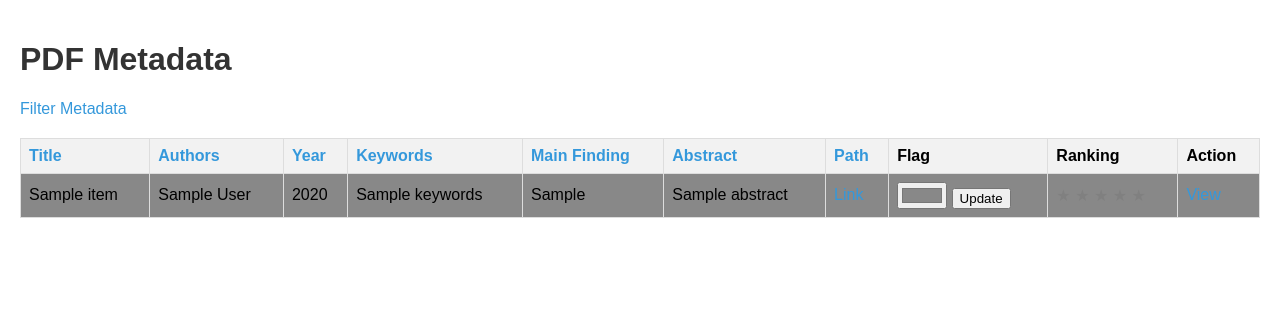
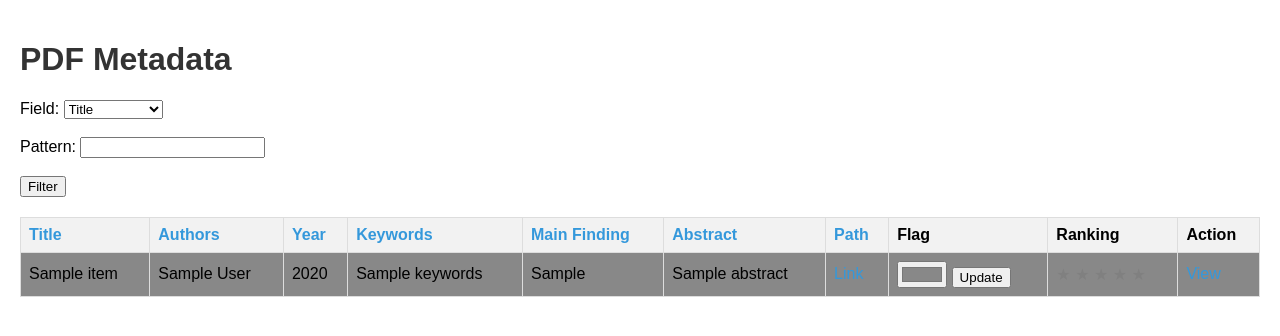
Before and after one commit to mlionello/MySciLibManager_via_OpenAI, a Flask app: template templates/index.html in a window 1280 px wide. Shown: the top 336 px of the page. Run offline with Flask 3, Linux system fonts and the light colour scheme; the template is opened without the code that fills it: most values are stand-ins (such as "Sample title", 1, 10 or a date in 2020); parts of the project's set-up code (start-up, migrations or seed data) failed here and were passed over.

Commit message:
filter in index.html

```diff
--- a/app.py
+++ b/app.py
@@ -1,17 +1,22 @@
 from flask import Flask, render_template, request, redirect, url_for
-from database import create_database_from_csv, query_metadata, get_metadata_by_id, filter_metadata, order_metadata, update_color_flag, update_ranking
+from database import create_database_from_csv, query_metadata, get_metadata_by_id, filter_metadata, order_metadata, update_color_flag, update_star_ranking
 import argparse
 import os
 
 app = Flask(__name__)
 db_file = 'metadata.db'  # Default database file
 
-@app.route('/')
+@app.route('/', methods=['GET', 'POST'])
 def index():
-    order_by = request.args.get('order_by', 'id')
-    order_dir = request.args.get('order_dir', 'ASC')
-    metadata = order_metadata(order_by, order_dir, db_file)
-    return render_template('index.html', metadata=metadata, order_by=order_by, order_dir=order_dir)
+    if request.method == 'POST':
+        field = request.form['field']
+        pattern = request.form['pattern']
+        metadata = filter_metadata(field, pattern, db_file)
+    else:
+        order_by = request.args.get('order_by', 'id')
+        order_dir = request.args.get('order_dir', 'ASC')
+        metadata = order_metadata(order_by, order_dir, db_file)
+    return render_template('index.html', metadata=metadata)
 
 @app.route('/view/<int:metadata_id>')
 def view(metadata_id):
@@ -19,15 +24,6 @@ def view(metadata_id):
     if metadata is None:
         return "Metadata not found!", 404
     return render_template('view.html', metadata=metadata)
-
-@app.route('/filter', methods=['GET', 'POST'])
-def filter():
-    if request.method == 'POST':
-        field = request.form['field']
-        pattern = request.form['pattern']
-        metadata = filter_metadata(field, pattern, db_file)
-        return render_template('index.html', metadata=metadata)
-    return render_template('filter.html')
 
 @app.route('/update_flag', methods=['POST'])
 def update_flag():
@@ -40,7 +36,7 @@ def update_flag():
 def update_ranking():
     metadata_id = request.form['metadata_id']
     ranking = request.form['ranking']
-    update_ranking(metadata_id, ranking, db_file)
+    update_star_ranking(metadata_id, ranking, db_file)
     return redirect(url_for('index'))
 
 if __name__ == '__main__':
--- a/database.py
+++ b/database.py
@@ -63,7 +63,7 @@ def update_color_flag(metadata_id, color_flag, db_name='metadata.db'):
     conn.commit()
     conn.close()
 
-def update_ranking(metadata_id, ranking, db_name='metadata.db'):
+def update_star_ranking(metadata_id, ranking, db_name='metadata.db'):
     conn = get_db_connection(db_name)
     conn.execute('UPDATE pdf_metadata SET ranking = ? WHERE id = ?', (ranking, metadata_id))
     conn.commit()
--- a/templates/index.html
+++ b/templates/index.html
@@ -14,7 +14,22 @@
 </head>
 <body>
     <h1>PDF Metadata</h1>
-    <a href="{{ url_for('filter') }}">Filter Metadata</a>
+    <form method="POST">
+        <label for="field">Field:</label>
+        <select name="field" id="field">
+            <option value="title">Title</option>
+            <option value="authors">Authors</option>
+            <option value="year">Year</option>
+            <option value="keywords">Keywords</option>
+            <option value="main_finding">Main Finding</option>
+            <option value="abstract">Abstract</option>
+        </select>
+        <br><br>
+        <label for="pattern">Pattern:</label>
+        <input type="text" id="pattern" name="pattern" required>
+        <br><br>
+        <button type="submit">Filter</button>
+    </form>
     <table>
         <thead>
             <tr>
```
Also changed, not shown: templates/filter.html (deleted, +0 -28 lines).
